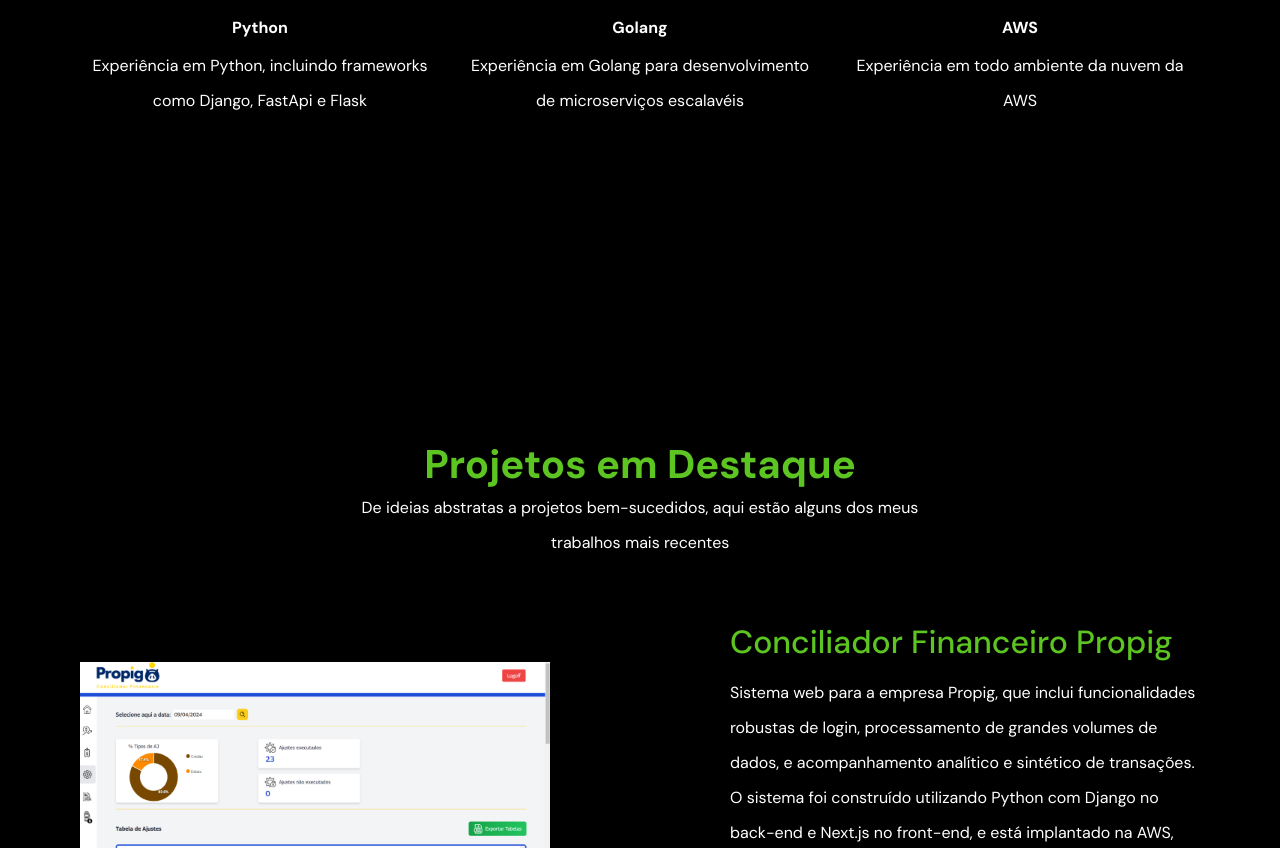
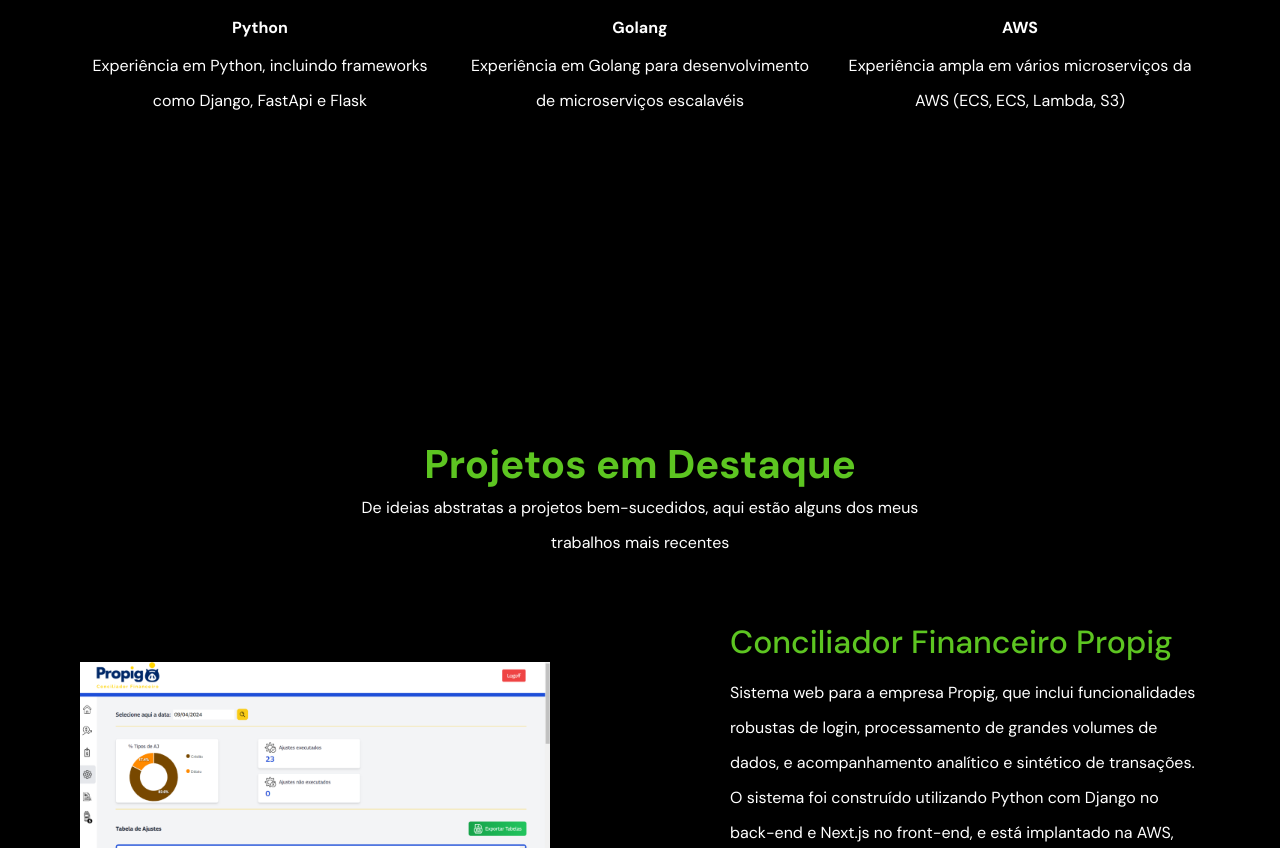
Before and after one commit to luizcarlosom/portfolio, a plain HTML site: page index.html in a window 1280 px wide. Shown: the part 1775-2623 px from the top of the page. Drawn offline with Linux system fonts and the light colour scheme.

Commit message:
feat: updating AWS

```diff
--- a/index.html
+++ b/index.html
@@ -141,7 +141,7 @@
             </div>
             <h3>AWS</h3>
             <p>
-              Experiência em todo ambiente da nuvem da AWS
+              Experiência ampla em vários microserviços da AWS (ECS, ECS, Lambda, S3)
             </p>
           </li>
         </ul>
```
